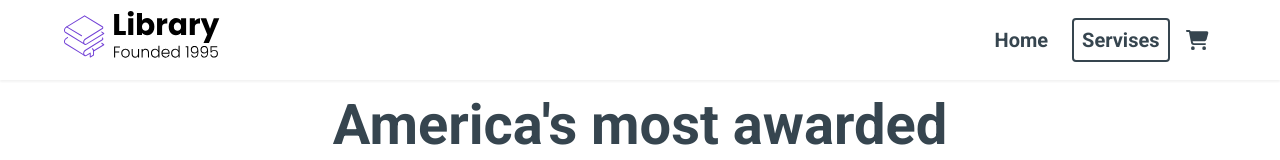
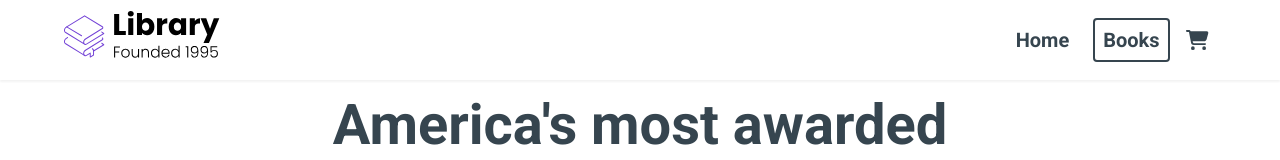
Before and after one commit to Antrikas/Library-react-app, a React (Create React App) app: page / in a window 1280 px wide. Shown: the top 160 px of the page. Built offline with nearby package versions, Linux system fonts and the light colour scheme.

Commit message:
Update Nav.jsx

```diff
--- a/src/components/Nav.jsx
+++ b/src/components/Nav.jsx
@@ -26,7 +26,7 @@ const Nav = ({ numberOfItems }) => {
           </li>
           <li className="nav__list">
             <Link to="/books" className="nav__link nav__link--primary">
-              Servises
+              Books
             </Link>
           </li>
           <button className="btn__menu" onClick={openMenu}>
@@ -54,7 +54,7 @@ const Nav = ({ numberOfItems }) => {
             </li>
             <li className="menu__list">
               <Link to="/books" className="menu__link" onClick={closeMenu}>
-                Sevices
+                Books
               </Link>
             </li>
             <li className="menu__list">
```
